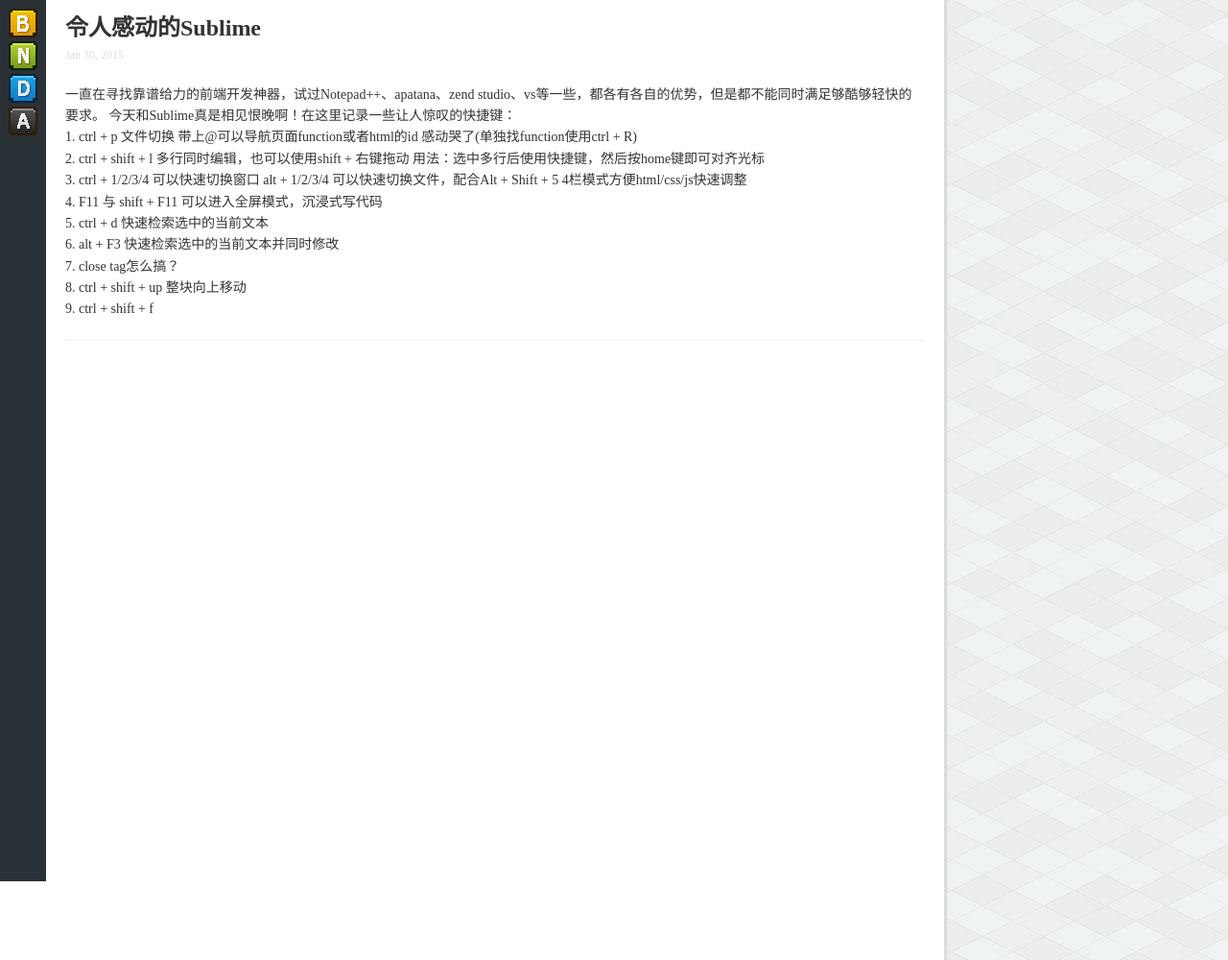
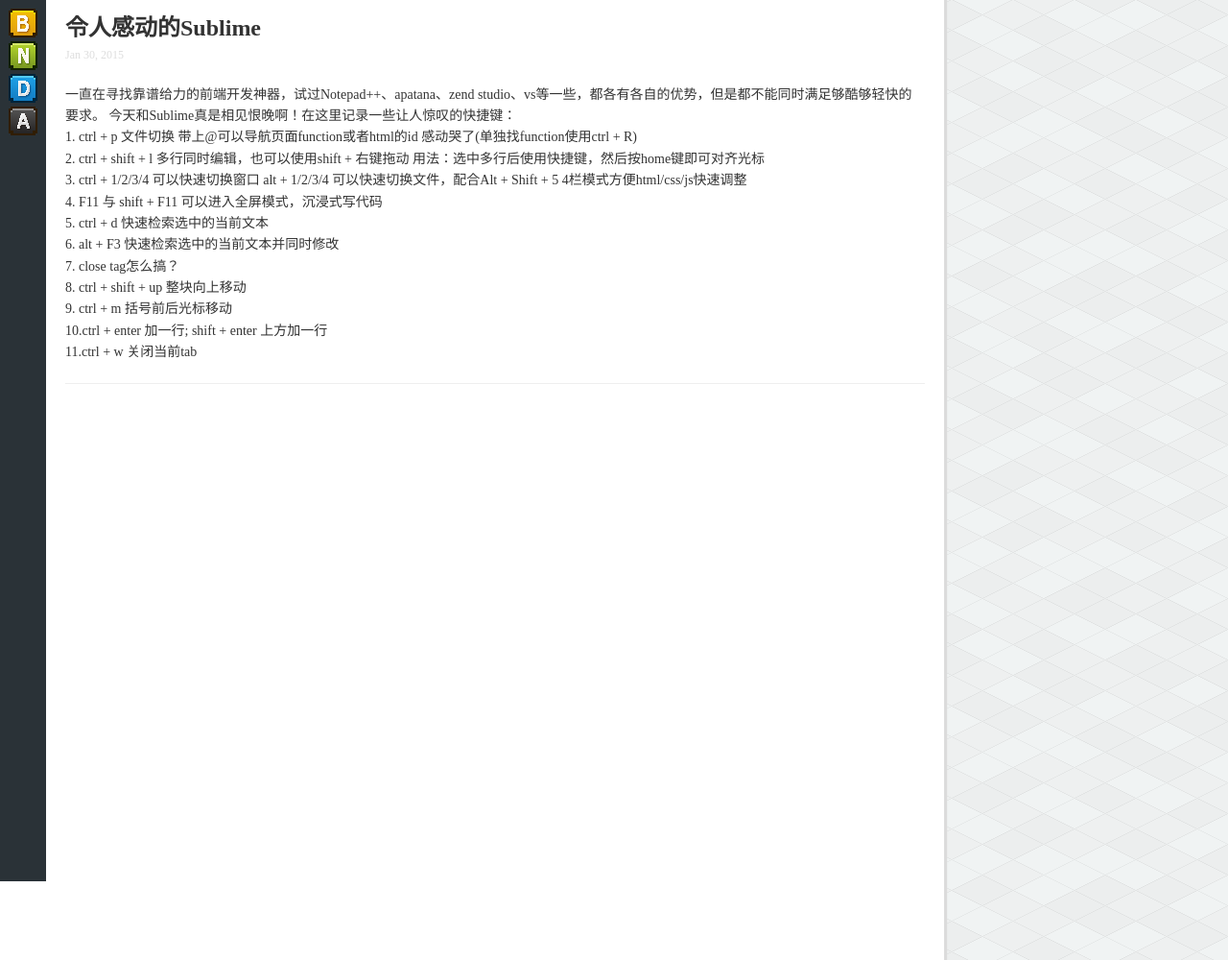
Before and after one commit to chzhbob/jekyll_demo, a Jekyll site: the page built from _posts/2015-01-30-charming-sublime.html, in a window 1280 px wide. Shown: the whole page at 96% size. Built offline with Jekyll 4.4.1, drawn with Linux system fonts in a browser that asks for light colours.

Commit message:
update log

```diff
--- a/_posts/2015-01-30-charming-sublime.html
+++ b/_posts/2015-01-30-charming-sublime.html
@@ -26,6 +26,8 @@ description: 记录一些常用的Sublime快捷键~
 <li>6. alt + F3 快速检索选中的当前文本并同时修改</li>
 <li>7. close tag怎么搞？</li>
 <li>8. ctrl + shift + up 整块向上移动</li>
-<li>9. ctrl + shift + f </li>
+<li>9. ctrl + m 括号前后光标移动 </li>
+<li>10.ctrl + enter 加一行; shift + enter 上方加一行</li>
+<li>11.ctrl + w 关闭当前tab</li>
 
 </ul>
```
